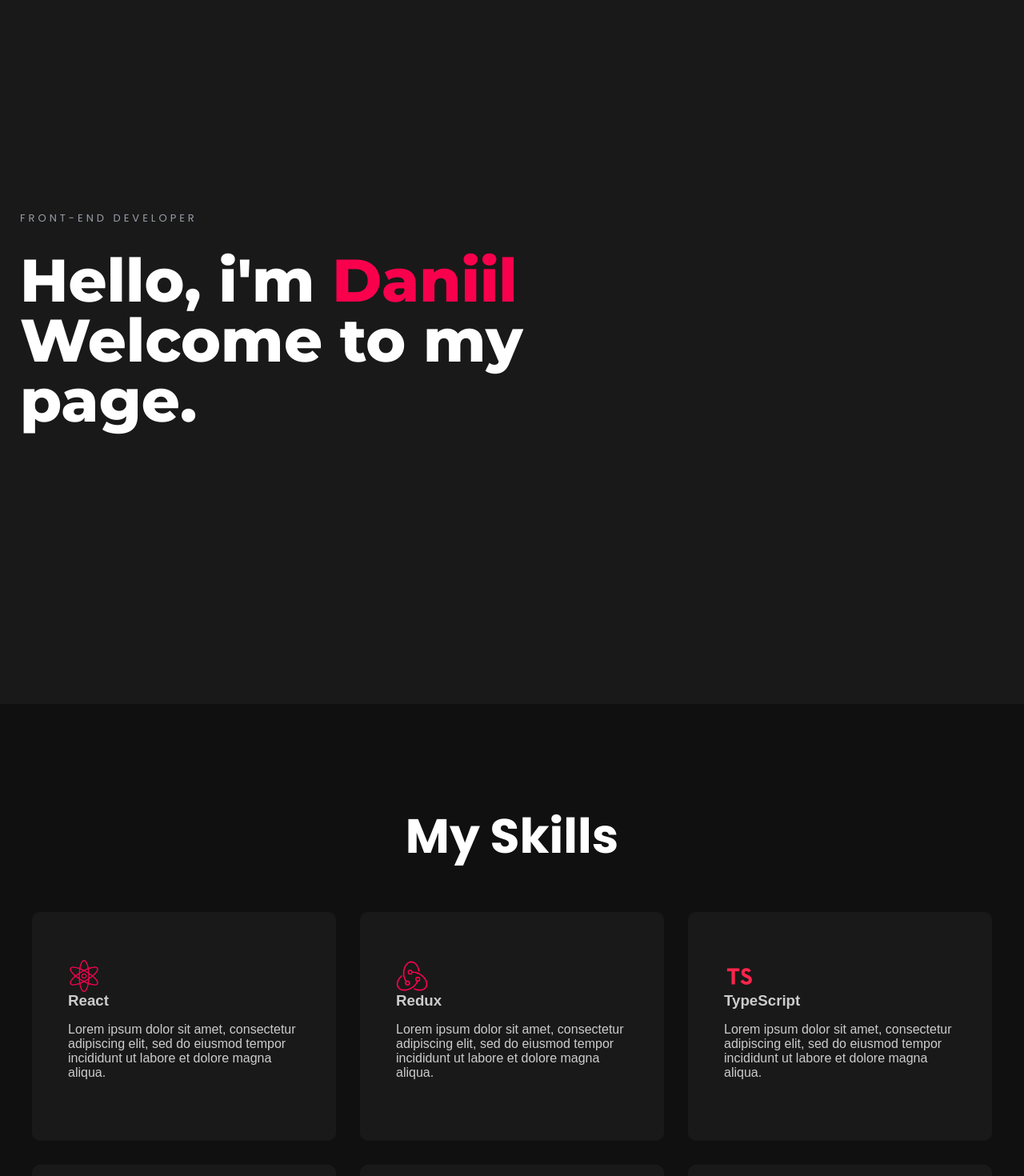
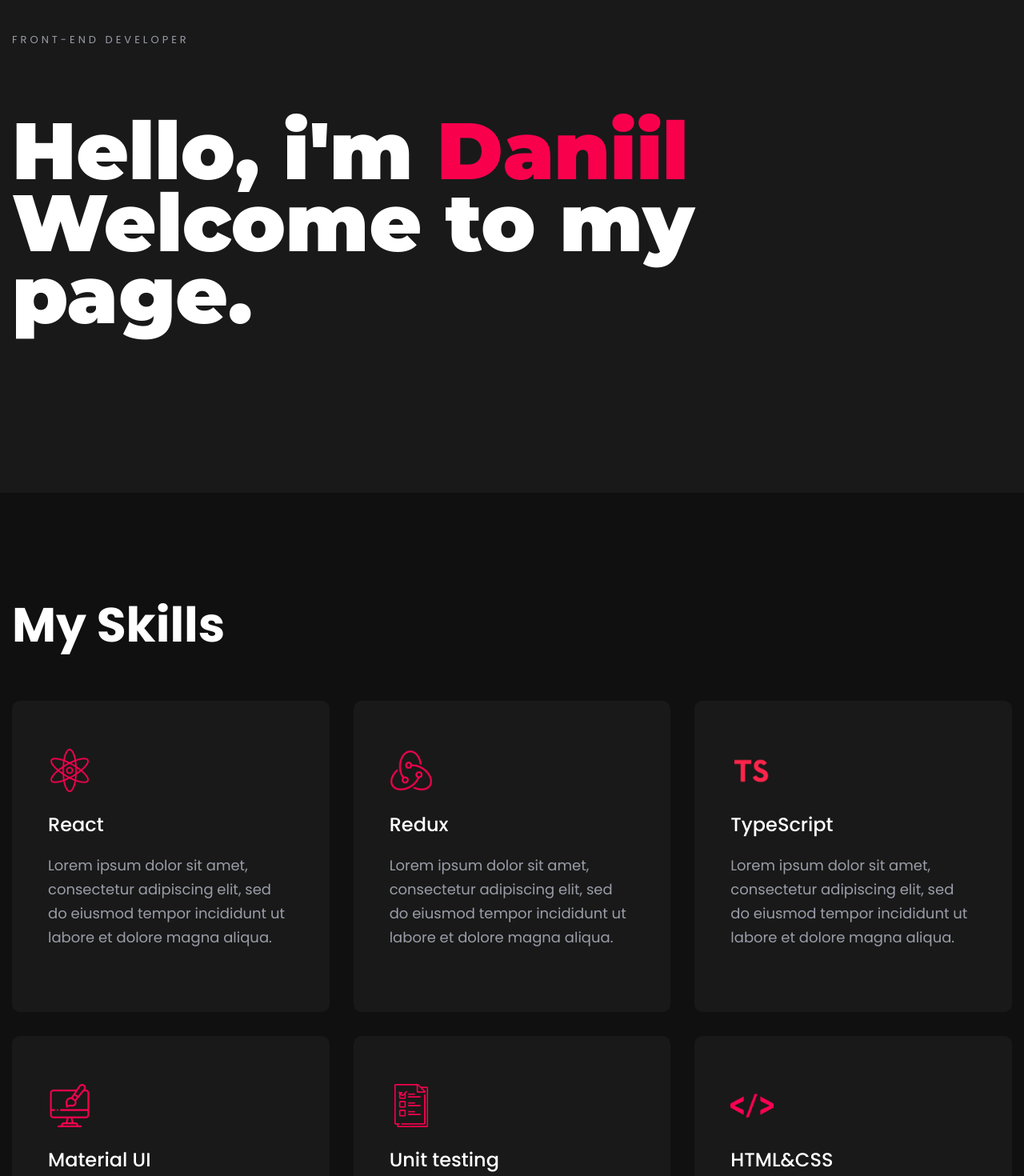
Before and after one commit to Goblester/portfolio, a React (Create React App) app: page / in a window 1280 px wide. Shown: the part 160-1630 px from the top of the page at 80% size. Built offline with nearby package versions, Linux system fonts and the light colour scheme.

Commit message:
refactor home and skills

```diff
--- a/package.json
+++ b/package.json
@@ -3,6 +3,11 @@
   "version": "0.1.0",
   "private": true,
   "dependencies": {
+    "@fortawesome/fontawesome-svg-core": "^1.2.35",
+    "@fortawesome/free-brands-svg-icons": "^5.15.3",
+    "@fortawesome/free-regular-svg-icons": "^5.15.3",
+    "@fortawesome/free-solid-svg-icons": "^5.15.3",
+    "@fortawesome/react-fontawesome": "^0.1.14",
     "react": "^17.0.2",
     "react-dom": "^17.0.2",
     "react-redux": "^7.2.4",
--- a/src/n1-main/m1-UI/Home/Home.module.scss
+++ b/src/n1-main/m1-UI/Home/Home.module.scss
@@ -30,56 +30,58 @@
 }
 */
 
-.home{
-    height: 70vh;
-    @media screen and (min-width: 1261px) {
-        min-height: 960px;
-    }
-    .description{
-        position: relative;
-        .jobPosition{
+.home {
+  .innerText{
+
+    .jobPosition {
+      display: block;
       color: $primaryColorDark;
       font-family: 'Poppins', sans-serif;
       font-size: 13px;
       text-transform: uppercase;
       letter-spacing: 4px;
-            display: block;
       font-weight: 400;
       margin-bottom: 30px;
     }
-        h1{
+
+    h1 {
       color: #fff;
-            margin: 0;
+
+      font-weight: 900;
+      font-family: "Montserrat",sans-serif;
+
+      text-transform: inherit;
+      width: 70%;
+      @media only screen and (max-width: 767px){
         font-size: 32px;
-            line-height: 75px;
-            font-family: 'Montserrat', sans-serif;
-            margin-inline-start: 0;
-            margin-inline-end: 0;
-            font-weight: bold;
-            @media screen and (min-width: 561px) {
-                font-size: 56px;
-
+        line-height: 49px;
+        width: 100%;
       }
-            @media screen and (min-width: 1261px) {
-                font-size: 75px;
-            }
-            @media screen and (min-width: 768px) {
+      @media only screen and (min-width: 768px) and (max-width: 991px){
+        font-size: 60px;
+        line-height: 77px;
         width: 85%;
       }
-            @media screen and (min-width: 992px) {
-                width: 70%;
+      @media only screen and (min-width: 992px) and (max-width: 1199px) {
+        font-size: 75px;
+        line-height: 75px;
       }
-
-            span{
+      @media only screen and (min-width: 1200px) and (max-width: 1599px){
+        font-size: 100px;
+        line-height: 90px;
+      }
+      span {
         color: #f9004d;
         font-family: 'Montserrat', sans-serif;
       }
     }
+  }
+
 
 }
-    .photo{
+
+.photo {
   width: 300px;
   height: 400px;
   background: white;
 }
-}
--- a/src/n1-main/m1-UI/Home/Home.tsx
+++ b/src/n1-main/m1-UI/Home/Home.tsx
@@ -1,13 +1,17 @@
 import styles from './Home.module.scss';
 import styleContainer from '../common/styles/styleContainer.module.scss';
 
-export function Home(){
-    return(
+export function Home() {
+    return (
         <section className={styles.home}>
             <div className={`${styleContainer.container} ${styles.container}`}>
-                <div className={styles.description}>
-                    <span className={styles.jobPosition}>FRONT-END DEVELOPER</span>
-                    <h1>Hello, i'm <span>Daniil</span> Welcome to my page.</h1>
+                <div className={styleContainer.row}>
+                    <div className={styleContainer.col12}>
+                        <div className ={styles.innerText}>
+                            <span className={styles.jobPosition}>FRONT-END DEVELOPER</span>
+                            <h1>Hello, i'm <span>Daniil</span> Welcome to my page.</h1>
+                        </div>
+                    </div>
                 </div>
             </div>
         </section>
--- a/src/n1-main/m1-UI/Portfolio/Portfolio.tsx
+++ b/src/n1-main/m1-UI/Portfolio/Portfolio.tsx
@@ -15,14 +15,13 @@
             <div className={styleContainer.container}>
                 <div className={styleContainer.secondContainer}>
                     <Title title={'My Latest Projects'}/>
-                    <div className={styles.container}>
-                        <div className={styleContainer.itemsContainer}>
-                            {
-                                projects.map(pr => <Project title={pr.title}
-                                                            description={pr.description}
-                                                            backgroundImage={pr.backgroundImage}/>)
-                            }
-                        </div>
+
+                    <div className={`${styleContainer.itemsContainer} ${styles.container}`}>
+                        {
+                            projects.map(pr => <Project title={pr.title}
+                                                        description={pr.description}
+                                                        backgroundImage={pr.backgroundImage}/>)
+                        }
                     </div>
                 </div>
             </div>
--- a/src/n1-main/m1-UI/Skills/Skill.tsx
+++ b/src/n1-main/m1-UI/Skills/Skill.tsx
@@ -1,5 +1,5 @@
 import styles from './Skills.module.scss';
-
+import stContainer from './../common/styles/styleContainer.module.scss';
 
 export function Skill({title, description, logo}: {
     title: string
@@ -7,12 +7,18 @@
     description: string
 }) {
     return (
-        <div className={styles.itemContainer}>
+        <div className={stContainer.flexItem}>
             <div className={styles.item}>
                 <a href={''}>
-                    <img src={logo} className={styles.logo} alt=""/>
-                    <h3>{title}</h3>
-                    <p>{description}</p>
+                    <div className={styles.service}>
+                        <img src={logo} className={styles.logo} alt=""/>
+                        <div className={styles.content}>
+                            <h3>{title}</h3>
+                            <p>{description}</p>
+                        </div>
+
+                    </div>
+
                 </a>
             </div>
         </div>
--- a/src/n1-main/m1-UI/Skills/Skills.module.scss
+++ b/src/n1-main/m1-UI/Skills/Skills.module.scss
@@ -2,19 +2,12 @@
 
 
 .skills {
-  .itemContainer {
-    margin-top: 30px;
-    padding: 0 15px;
-    flex: 0 0 33.333333%;
-    max-width: 33.333333%;
-    position: relative;
-    width: 100%;
-
   .item {
     margin-top: 0;
     height: 100%;
     position: relative;
     border-radius: 10px;
+    z-index: 2;
     @include flexContainer(column, center, center);
 
     a {
@@ -22,54 +15,94 @@
       position: relative;
       background-image: linear-gradient($bodyColor, $bodyColor);
       padding: 60px 45px;
-        z-index: 1;
+      z-index: 2;
       border-radius: 10px;
       top: 0;
-        transition: top .4s ease, .4s ease;
+      transition: all .3s cubic-bezier(.645, .045, .355, 1);
+      font-family: 'Poppins', sans-serif;
+
+      @media only screen and (min-width: 992px) and (max-width: 1199px) {
+        padding: 33px 22px;
+      }
+      @media only screen and (max-width: 991px) {
+        padding: 35px 20px;
+      }
 
       h3 {
-          margin: 0;
+        color: #fff;
+        margin-bottom: 19px;
+        font-weight: 500;
+        font-size: 24px;
+        line-height: 1.4074;
+        @media only screen and (min-width: 992px) and (max-width: 1199px) {
+          font-size: 20px;
+          margin-bottom: 14px;
+        }
+        @media only screen and (min-width: 768px) and (max-width: 991px) {
+          font-size: 22px;
+        }
+        @media only screen and (max-width: 767px) {
+          font-size: 18px;
+          margin-bottom: 14px;
+        }
+      }
+      p{
+        font-size: 18px;
+        line-height: 30px;
+        color: rgba(198,201,216,.75);
+        transition: all .3s cubic-bezier(.645, .045, .355, 1);
+        @media only screen and (max-width: 767px){
+          font-size: 16px;
+          line-height: 28px;
+        }
+      }
+
+      .logo {
+        display: block;
+        height: 54px;
+        width: 54px;
+        position: relative;
+        margin-bottom: 23px;
+        z-index: 1;
+        top: 0;
+        filter: invert(11%) sepia(100%) saturate(5404%) hue-rotate(335deg) brightness(105%) contrast(111%);
+        transition: all .3s cubic-bezier(.645, .045, .355, 1);
       }
 
 
-        .logo {
-          display: block;
-          height: 40px;
-          width: 40px;
-          position: relative;
-          z-index: 1;
+      &::before {
+        position: absolute;
+        content: "";
+        left: 0;
         top: 0;
-          filter: invert(11%) sepia(100%) saturate(5404%) hue-rotate(335deg) brightness(105%) contrast(111%);
-          transition: top .4s ease, .4s ease;
-        }
-
-        &::before {
-          content: "";
-          position: absolute;
-          top: 0;
-          left: 0;
+        background-image: linear-gradient(to right, #f61b10, #ef0963);
         width: 100%;
         height: 100%;
-          background-image: linear-gradient(to right, #f81f01, #ee076e);
+        z-index: -1;
         opacity: 0;
-          transition: opacity 0.4s;
-          z-index: -1;
+        visibility: hidden;
         border-radius: 10px;
+        transition: all .3s cubic-bezier(.645, .045, .355, 1);
       }
 
       &:hover::before {
         opacity: 1;
+        visibility: visible;
+
+
       }
 
       &:hover {
         top: -5px;
-
+        /*box-shadow: 0 10px 25px 10px rgb(0 0 0 / 10%);*/
         .logo {
-            filter: invert(13%) sepia(100%) saturate(5404%) hue-rotate(335deg) brightness(100%) contrast(0%) ;
+          filter: invert(13%) sepia(100%) saturate(5404%) hue-rotate(335deg) brightness(100%) contrast(0%);
+        }
+        p{
+          color: #fff;
         }
       }
     }
 
   }
 }
-}
--- a/src/n1-main/m1-UI/Skills/Skills.tsx
+++ b/src/n1-main/m1-UI/Skills/Skills.tsx
@@ -8,22 +8,22 @@
 
 
 export function Skills() {
-    const skills = useSelector<AppStoreType, Array<SkillType>>(state=>state.skills);
+    const skills = useSelector<AppStoreType, Array<SkillType>>(state => state.skills);
     return (
         <section className={styles.skills}>
             <div className={styleContainer.container}>
-                <div className={styleContainer.secondContainer}>
+
                 <Title title={'My Skills'}/>
-                    <div className={styleContainer.itemsContainer}>
+                <div className={styleContainer.row}>
                     {
-                            skills.map(sk=>{
+                        skills.map(sk => {
                             return <Skill title={sk.title}
                                           logo={sk.logo}
                                           description={sk.description}/>
                         })
                     }
                 </div>
-                </div>
+
             </div>
         </section>
     )
--- a/src/n1-main/m1-UI/common/styles/styleContainer.module.scss
+++ b/src/n1-main/m1-UI/common/styles/styleContainer.module.scss
@@ -1,6 +1,5 @@
 
 .container {
-  width: 1260px;
   height: 100%;
   padding: 0 15px;
   margin: 0 auto;
@@ -8,7 +7,7 @@
   justify-content: flex-start;
   align-items: center;
   flex-wrap: wrap;
-
+  box-sizing: content-box;
   @media screen and (min-width: 576px) {
     max-width: 540px;
   }
@@ -21,9 +20,49 @@
   @media screen and (min-width: 1200px) {
     max-width: 1260px;
   }
-  @media screen and (max-width: 575px) {
-    width: 100%;
-    justify-content: center;
+}
+
+.row{
+  box-sizing: border-box;
+  display: flex;
+  flex-wrap: wrap;
+  margin-right: -15px;
+  margin-left: -15px;
+}
+
+.flexItem{
+  margin-top: 30px;
+  position: relative;
+  padding-right: 15px;
+  padding-left: 15px;
+  -ms-flex: 0 0 100%;
+  flex: 0 0 100%;
+  @media screen and (min-width: 576px) {
+    -ms-flex: 0 0 50%;
+    flex: 0 0 50%;
+    max-width: 50%;
+  }
+  @media screen and (min-width: 768px) {
+    -ms-flex: 0 0 50%;
+    flex: 0 0 50%;
+    max-width: 50%;
+  }
+  @media screen and (min-width: 992px) {
+    -ms-flex: 0 0 33.333333%;
+    flex: 0 0 33.333333%;
+    max-width: 33.333333%;
+  }
+}
+
+.col12 {
+  position: relative;
+  width: 100%;
+  padding-right: 15px;
+  padding-left: 15px;
+  @media (min-width: 992px){
+    -ms-flex: 0 0 100%;
+    flex: 0 0 100%;
+    max-width: 100%;
   }
 }
 
@@ -41,15 +80,3 @@
   justify-content: space-between;
   align-items: center;
 }
-
-
-@media (max-width: 757px) {
-
-  .itemsContainer {
-    display: flex;
-    flex-wrap: wrap;
-    flex-direction: column;
-    justify-content: space-between;
-    align-items: center;
-  }
-}
```
Also changed, not shown: src/n1-main/m1-UI/common/Title/Title.tsx (+3 -4 lines). Lines whose indentation alone changed are shown as unchanged.
